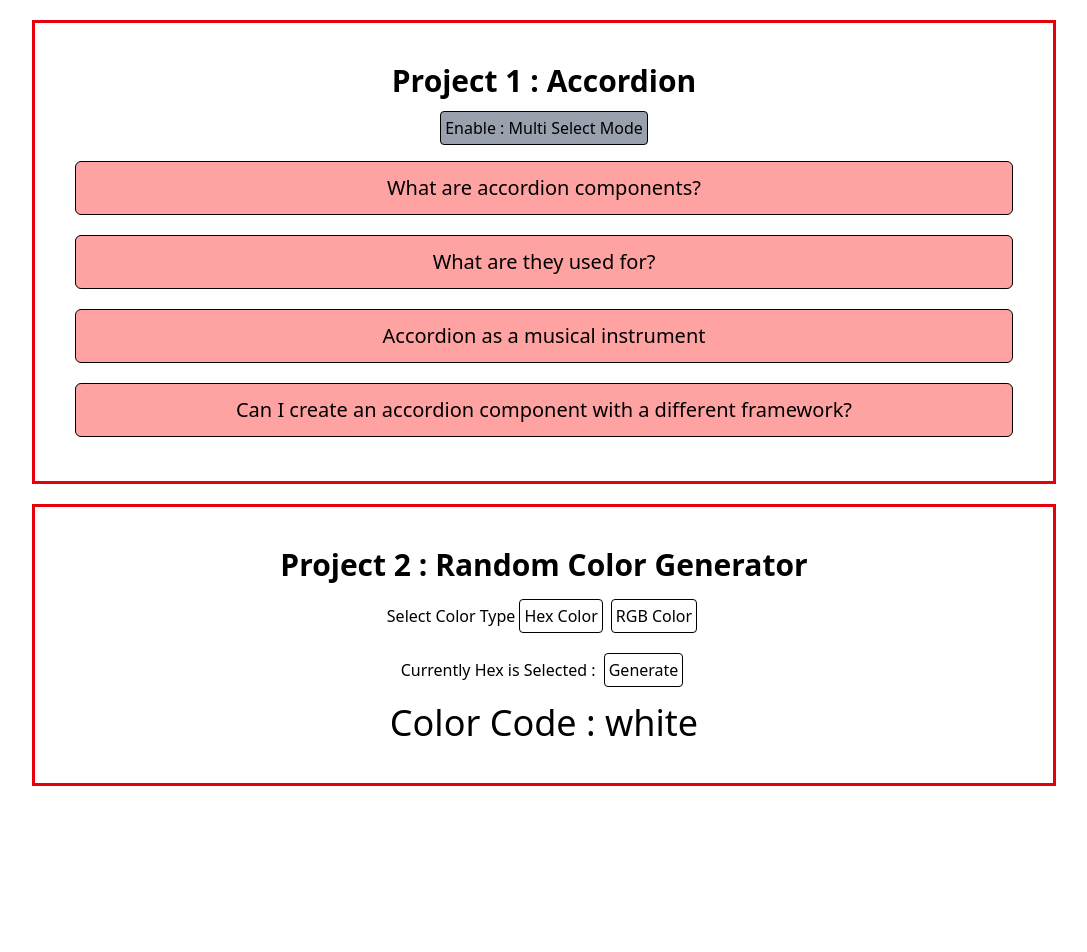
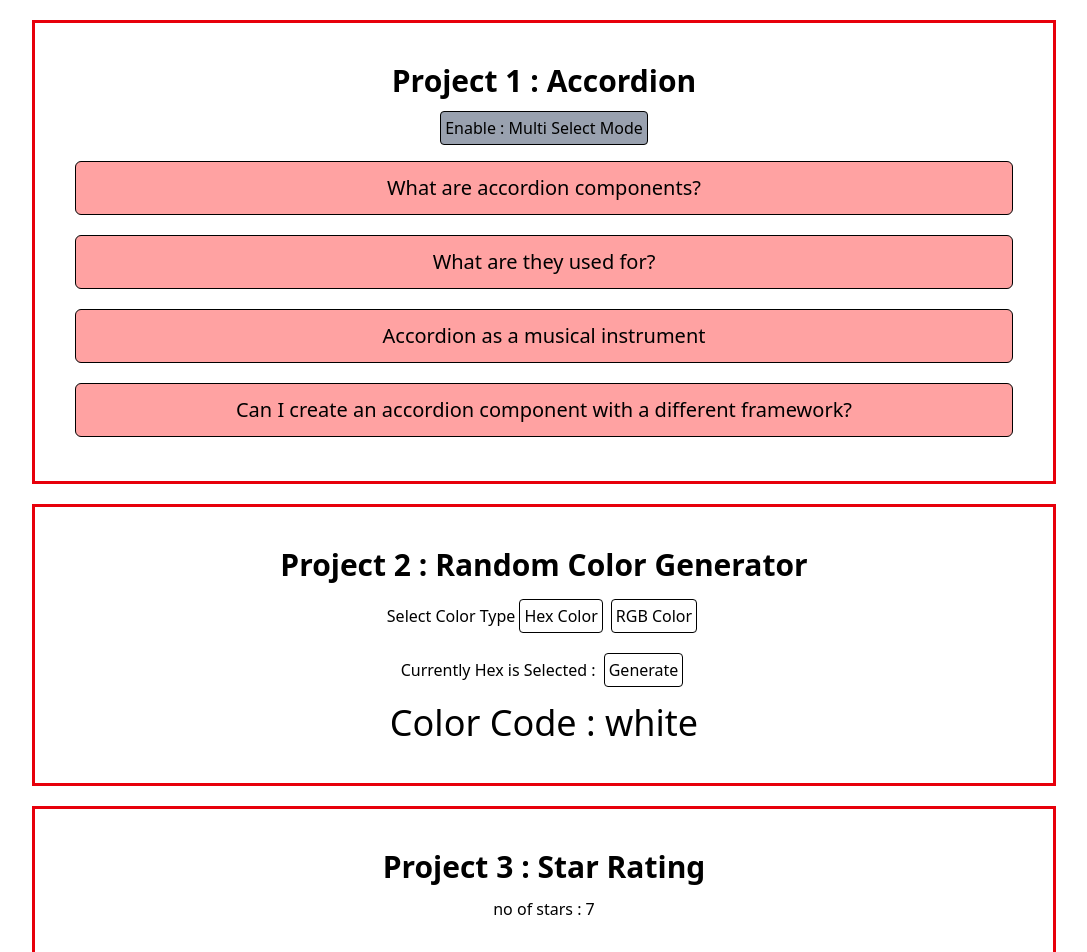
Before and after one commit to SanjeevKumar3662/20plusReactProjects, a React (Vite) app in the folder plusReactProject/: page / in a window 1280 px wide. Shown: the top 952 px of the page, without its empty margins (96-1183 px from the left). Before the commit the page ends 806 px from the top, so only its background shows below. Built offline with nearby package versions, Linux system fonts and the light colour scheme.

Commit message:
imported/added  StarComponent in App.jsx

```diff
--- a/plusReactProject/src/App.jsx
+++ b/plusReactProject/src/App.jsx
@@ -1,13 +1,15 @@
 // import { useState } from 'react'
 import Accordion from "./components/accordion/Accordion";
 import RandomColor from "./components/ramdomColor/RandomColor";
+import StarRating from "./components/starRating/StarRating";
+
 
 function App() {
   return (
     <>
       <Accordion></Accordion>
       <RandomColor></RandomColor>
-      {/* <StarRating noOfStars={7}></StarRating> */}
+      <StarRating noOfStars={7}></StarRating>
       {/* <Slider limit={5}></Slider> */}
       {/* <LoadMoreData></LoadMoreData> */}
     </>
```
